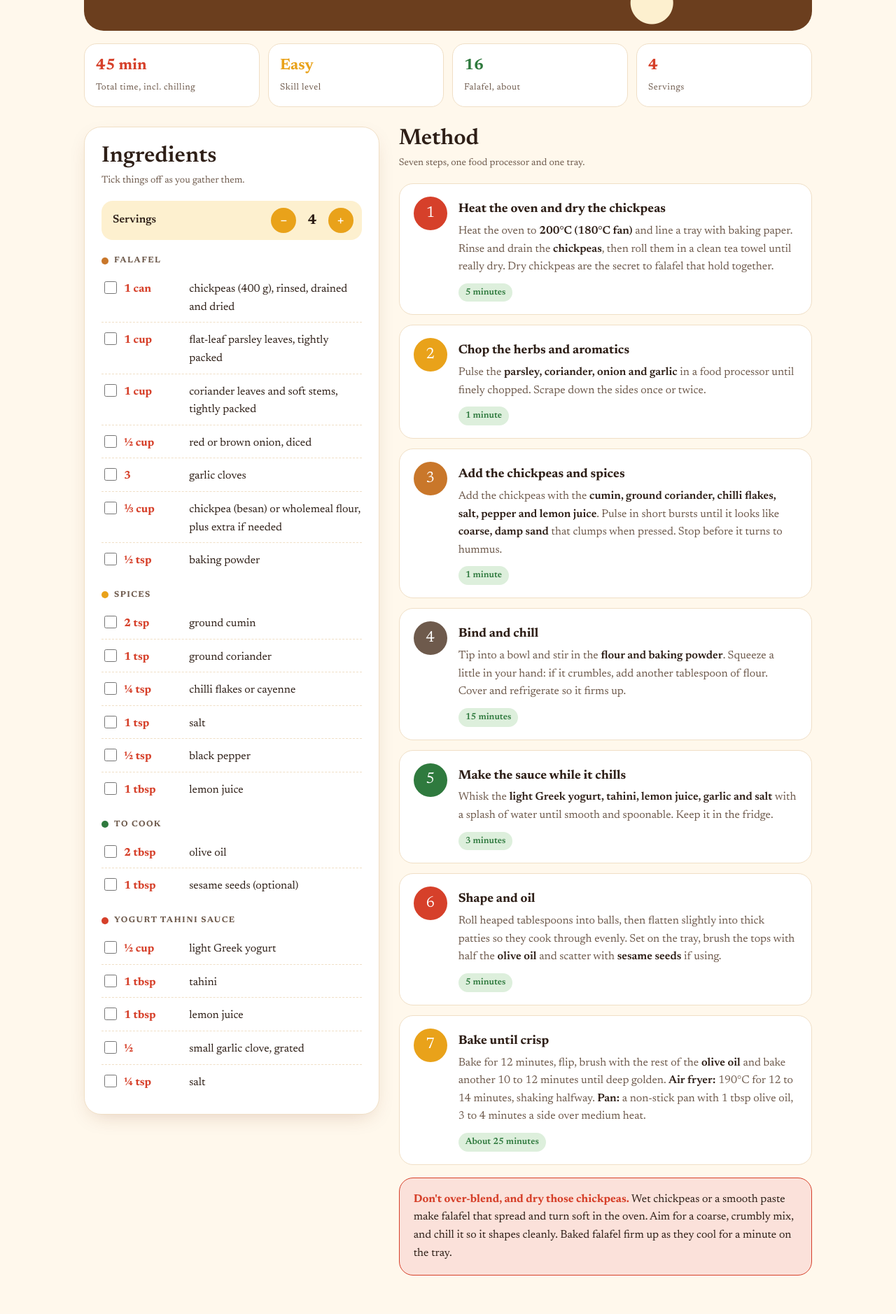
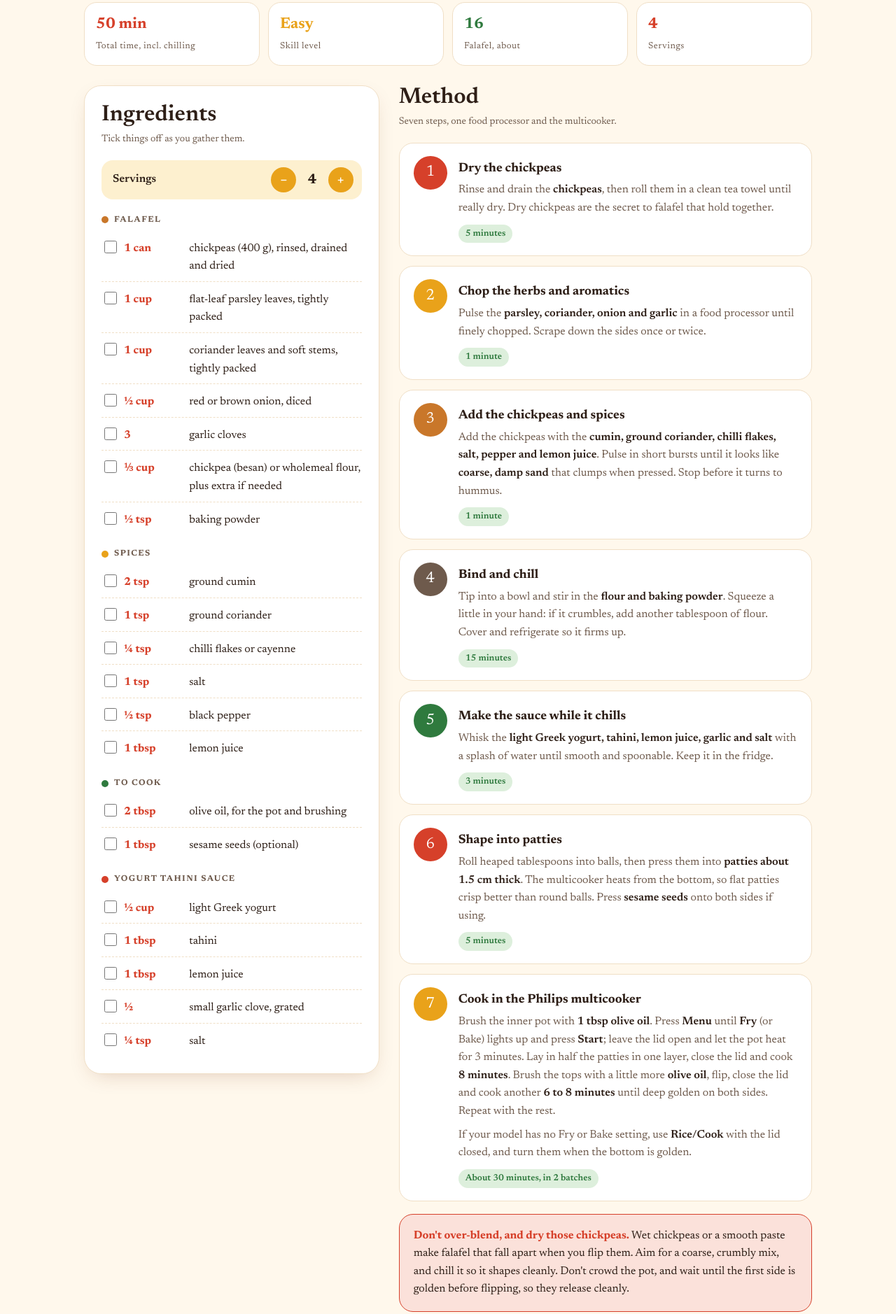
Before and after one commit to ryandam9/Recipes, a plain HTML site: page falafel.html in a window 1280 px wide. Shown: the part 514-2392 px from the top of the page at 70% size. Drawn offline with Linux system fonts and the light colour scheme.

Commit message:
Falafel: cook in the Philips multicooker instead of the oven
Co-Authored-By: Claude Opus 5.5 <noreply@anthropic.com>
Claude-Session: https://claude.ai/code/session_015emFPFxpc1SffGnxoEJBB3

```diff
--- a/falafel.html
+++ b/falafel.html
@@ -1,4 +1,4 @@
-<!doctype html><html lang="en"><head><meta charset="utf-8"><title>Baked Herb Falafel</title><meta name=viewport content="width=device-width,initial-scale=1,viewport-fit=cover"><style>:root{color-scheme:light;box-sizing:border-box;padding-top:env(safe-area-inset-top,0px);padding-bottom:env(safe-area-inset-bottom,0px)}html{scroll-padding-top:env(safe-area-inset-top,0px)}body{margin:0;padding:0;font:14px -apple-system,BlinkMacSystemFont,sans-serif;background:#faf9f5;color:#141413}img{max-width:100%}[hidden]:not([hidden=until-found i]){display:none!important}</style></head><body>
+<!doctype html><html lang="en"><head><meta charset="utf-8"><title>Herb Falafel</title><meta name=viewport content="width=device-width,initial-scale=1,viewport-fit=cover"><style>:root{color-scheme:light;box-sizing:border-box;padding-top:env(safe-area-inset-top,0px);padding-bottom:env(safe-area-inset-bottom,0px)}html{scroll-padding-top:env(safe-area-inset-top,0px)}body{margin:0;padding:0;font:14px -apple-system,BlinkMacSystemFont,sans-serif;background:#faf9f5;color:#141413}img{max-width:100%}[hidden]:not([hidden=until-found i]){display:none!important}</style></head><body>
 <link rel="preconnect" href="https://fonts.googleapis.com">
 <link rel="preconnect" href="https://fonts.gstatic.com" crossorigin>
 <link rel="stylesheet" href="https://fonts.googleapis.com/css2?family=Newsreader:ital,opsz,wght@0,6..72,400;0,6..72,500;0,6..72,600;0,6..72,700;1,6..72,400;1,6..72,500&display=swap">
@@ -194,6 +194,7 @@
   ol.steps li:nth-child(7) .num { background: var(--turmeric); }
   ol.steps h4 { margin: 4px 0 4px; font-size: 18px; font-weight: 700; }
   ol.steps p { margin: 0; color: var(--ink-soft); }
+  ol.steps p + p { margin-top: 8px; }
   ol.steps p strong { color: var(--ink); font-weight: 600; }
   .time {
     display: inline-block; margin-top: 10px;
@@ -240,16 +241,16 @@
 <div class="wrap">
   <a class="back" href="index.html">← All recipes</a>
   <header class="hero">
-    <span class="eyebrow">Middle Eastern · Baked, not fried</span>
-    <h1>Baked Herb Falafel</h1>
-    <p class="lede">Canned chickpeas blitzed with a big handful of parsley and coriander, onion, garlic and cumin, then brushed with olive oil and baked (or air-fried) until crisp outside and green and tender inside. All the crunch, none of the deep frying.</p>
+    <span class="eyebrow">Middle Eastern · Multicooker, not fried</span>
+    <h1>Herb Falafel</h1>
+    <p class="lede">Canned chickpeas blitzed with a big handful of parsley and coriander, onion, garlic and cumin, then pressed into patties and crisped in the Philips multicooker with a little olive oil until golden outside and green and tender inside. All the crunch, none of the deep frying.</p>
     <div class="seeds" aria-hidden="true">
       <span></span><span></span><span></span><span></span><span></span><span></span><span></span><span></span><span></span><span></span><span></span><span></span>
     </div>
   </header>
 
   <section class="facts" aria-label="Recipe at a glance">
-    <div class="fact"><b>45 min</b><small>Total time, incl. chilling</small></div>
+    <div class="fact"><b>50 min</b><small>Total time, incl. chilling</small></div>
     <div class="fact"><b>Easy</b><small>Skill level</small></div>
     <div class="fact"><b>16</b><small>Falafel, about</small></div>
     <div class="fact"><b id="factServes">4</b><small>Servings</small></div>
@@ -274,13 +275,13 @@
 
     <section>
       <h2>Method</h2>
-      <p class="sub">Seven steps, one food processor and one tray.</p>
+      <p class="sub">Seven steps, one food processor and the multicooker.</p>
       <ol class="steps">
         <li>
           <div class="num">1</div>
           <div>
-            <h4>Heat the oven and dry the chickpeas</h4>
-            <p>Heat the oven to <strong>200°C (180°C fan)</strong> and line a tray with baking paper. Rinse and drain the <strong>chickpeas</strong>, then roll them in a clean tea towel until really dry. Dry chickpeas are the secret to falafel that hold together.</p>
+            <h4>Dry the chickpeas</h4>
+            <p>Rinse and drain the <strong>chickpeas</strong>, then roll them in a clean tea towel until really dry. Dry chickpeas are the secret to falafel that hold together.</p>
             <span class="time">5 minutes</span>
           </div>
         </li>
@@ -319,23 +320,24 @@
         <li>
           <div class="num">6</div>
           <div>
-            <h4>Shape and oil</h4>
-            <p>Roll heaped tablespoons into balls, then flatten slightly into thick patties so they cook through evenly. Set on the tray, brush the tops with half the <strong>olive oil</strong> and scatter with <strong>sesame seeds</strong> if using.</p>
+            <h4>Shape into patties</h4>
+            <p>Roll heaped tablespoons into balls, then press them into <strong>patties about 1.5 cm thick</strong>. The multicooker heats from the bottom, so flat patties crisp better than round balls. Press <strong>sesame seeds</strong> onto both sides if using.</p>
             <span class="time">5 minutes</span>
           </div>
         </li>
         <li>
           <div class="num">7</div>
           <div>
-            <h4>Bake until crisp</h4>
-            <p>Bake for 12 minutes, flip, brush with the rest of the <strong>olive oil</strong> and bake another 10 to 12 minutes until deep golden. <strong>Air fryer:</strong> 190°C for 12 to 14 minutes, shaking halfway. <strong>Pan:</strong> a non-stick pan with 1 tbsp olive oil, 3 to 4 minutes a side over medium heat.</p>
-            <span class="time">About 25 minutes</span>
+            <h4>Cook in the Philips multicooker</h4>
+            <p>Brush the inner pot with <strong>1 tbsp olive oil</strong>. Press <strong>Menu</strong> until <strong>Fry</strong> (or Bake) lights up and press <strong>Start</strong>; leave the lid open and let the pot heat for 3 minutes. Lay in half the patties in one layer, close the lid and cook <strong>8 minutes</strong>. Brush the tops with a little more <strong>olive oil</strong>, flip, close the lid and cook another <strong>6 to 8 minutes</strong> until deep golden on both sides. Repeat with the rest.</p>
+            <p>If your model has no Fry or Bake setting, use <strong>Rice/Cook</strong> with the lid closed, and turn them when the bottom is golden.</p>
+            <span class="time">About 30 minutes, in 2 batches</span>
           </div>
         </li>
       </ol>
 
       <div class="warn">
-        <b>Don't over-blend, and dry those chickpeas.</b> Wet chickpeas or a smooth paste make falafel that spread and turn soft in the oven. Aim for a coarse, crumbly mix, and chill it so it shapes cleanly. Baked falafel firm up as they cool for a minute on the tray.
+        <b>Don't over-blend, and dry those chickpeas.</b> Wet chickpeas or a smooth paste make falafel that fall apart when you flip them. Aim for a coarse, crumbly mix, and chill it so it shapes cleanly. Don't crowd the pot, and wait until the first side is golden before flipping, so they release cleanly.
       </div>
     </section>
   </div>
@@ -363,7 +365,7 @@
       [1, "tbsp", "lemon juice"],
     ]},
     { name: "To cook", cls: "g-herb", items: [
-      [2, "tbsp", "olive oil"],
+      [2, "tbsp", "olive oil, for the pot and brushing"],
       [1, "tbsp", "sesame seeds (optional)"],
     ]},
     { name: "Yogurt tahini sauce", cls: "g-tomato", items: [
```
Also changed, not shown: index.html (+4 -4 lines), 1 other file.
